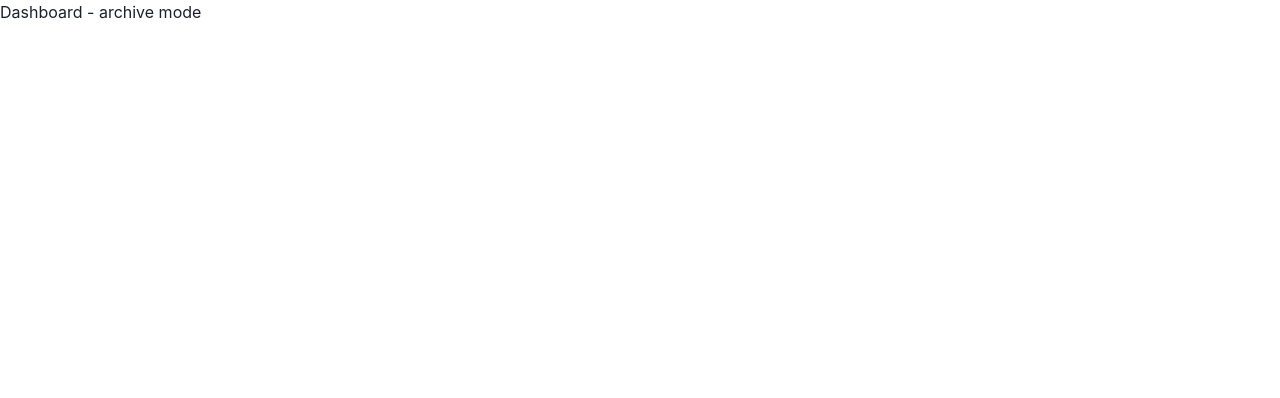
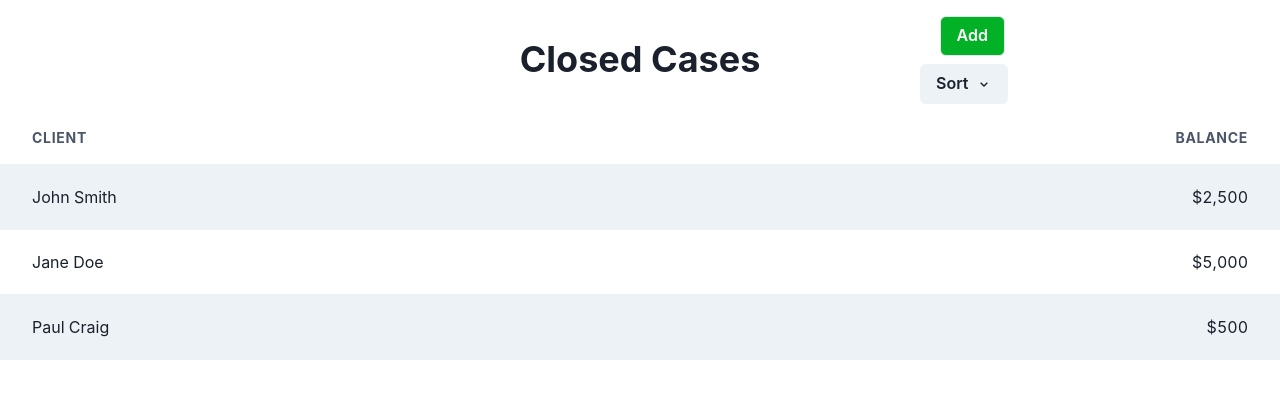
Before and after one commit to mattg1243/willow-client, a React (Vite) app: page /client-archive in a window 1280 px wide. Shown: the top 398 px of the page. Built offline with nearby package versions, Linux system fonts and the light colour scheme.

Commit message:
port legacy dashboard component to Willow 2.0

```diff
--- a/src/components/ClientTable/index.tsx
+++ b/src/components/ClientTable/index.tsx
@@ -24,7 +24,7 @@ import styles from './ClientTable.module.css';
 
 interface IProps {
   archiveMode: boolean;
-  addClientShown?: React.Dispatch<React.SetStateAction<boolean | undefined>>;
+  addClientShown?: React.Dispatch<React.SetStateAction<boolean>>;
 }
 
 export default function ClientTable(props: IProps) {
--- a/src/components/pages/Dashboard/Dashboard.module.css
+++ b/src/components/pages/Dashboard/Dashboard.module.css
@@ -0,0 +1,23 @@
+.container {
+  height: 100%;
+  padding-top: 1rem;
+}
+
+@media (min-width: 768px) {
+  .container {
+    width: 100%;
+  }
+}
+
+@media (max-width: 768px) {
+  .container {
+    width: 70%;
+  }
+}
+
+.modal-body {
+  display: 'flex';
+  flex-direction: 'column';
+  align-items: 'center';
+  margin: 1.5rem;
+}
--- a/src/components/pages/Dashboard/index.tsx
+++ b/src/components/pages/Dashboard/index.tsx
@@ -1,9 +1,40 @@
+import { useState } from 'react';
+import {
+  VStack,
+  Modal,
+  ModalContent,
+  ModalOverlay,
+  ModalHeader,
+  ModalBody,
+  ModalCloseButton,
+} from '@chakra-ui/react'
+import ClientTable from './../../ClientTable';
+import styles from './Dashboard.module.css';
+
 interface IProps {
-  archiveMode?: boolean;
+  archiveMode: boolean;
 }
 
 export default function Dashboard(props: IProps) {
   const { archiveMode } = props;
+  const [isShown, setIsShown] = useState(false);
 
-  return <h1>Dashboard {archiveMode ? ' - archive mode' : null}</h1>;
+  return (
+    <>
+      <VStack className={styles["container"]}>
+        <ClientTable addClientShown={setIsShown} archiveMode={archiveMode} />
+
+        <Modal motionPreset="slideInBottom" onClose={() => { setIsShown(false) }} isOpen={isShown}>
+          <ModalOverlay />
+          <ModalContent pb={5}>
+            <ModalHeader>New Client</ModalHeader>
+            <ModalCloseButton />
+            <ModalBody className={styles["modal-body"]}>
+
+            </ModalBody>
+          </ModalContent>
+        </Modal>
+      </VStack>
+    </>
+  );
 }
```
